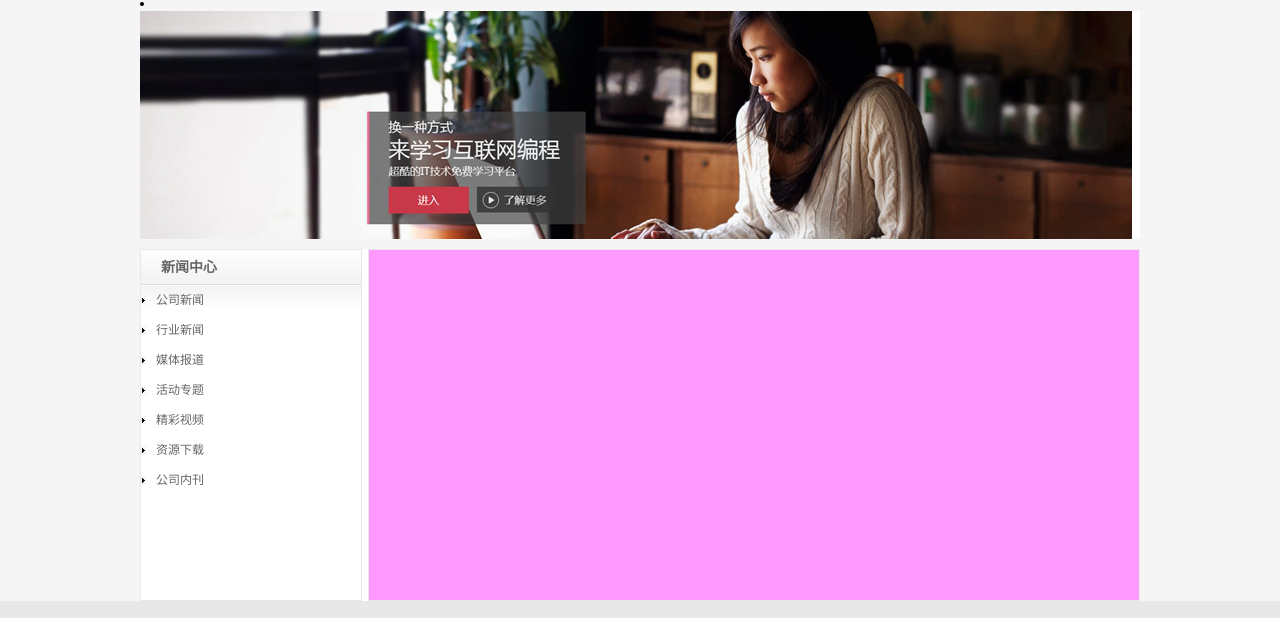
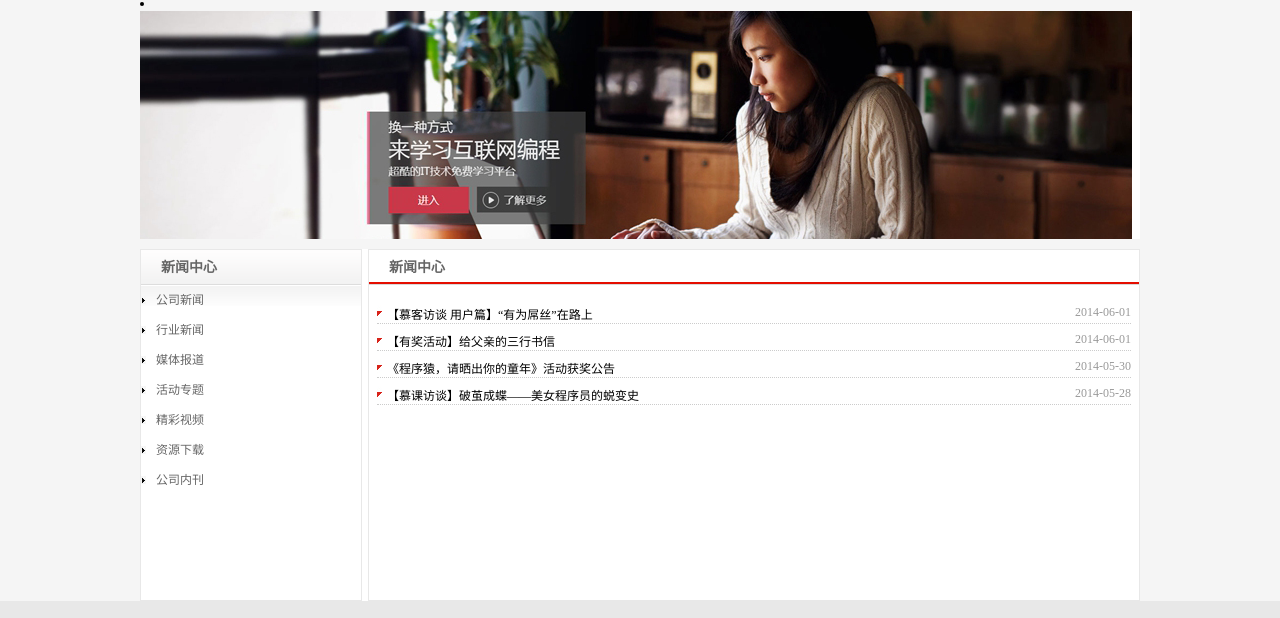
Before and after one commit to somepeopleHavingDream/enterprise-website, a plain HTML site: page list.html in a window 1280 px wide. Shown: the part 151-769 px from the top of the page. Drawn offline with Linux system fonts and the light colour scheme.

Commit message:
feat: 完成企业网站新闻列表制作

```diff
--- a/css/main.css
+++ b/css/main.css
@@ -374,7 +374,17 @@ body {
     width: 770px;
     min-height: 350px;
     _height: 350px;
-    background-color: #ff99ff;
+    /* background-color: #ff99ff; */
     border: 1px solid #e8e8e8;
     float: right;
 }
+
+.list_box h2 {
+    font-size: 14px;
+    font-family: "微软雅黑";
+    color: #666666;
+    height: 35px;
+    line-height: 35px;
+    background: url(../images/type_bg.png) repeat-x;
+    padding-left: 20px;
+}
--- a/list.html
+++ b/list.html
@@ -84,7 +84,29 @@
                     </ul>
                 </div>
             </div><!-- news_type结束 -->
-            <div class="list_box"></div><!-- list_box结束 -->
+            <div class="list_box">
+                <h2>新闻中心</h2>
+                <div class="news_list">
+                    <ul>
+                        <li>
+                            <span>2014-06-01</span>
+                            <a href="news.html">【慕客访谈 用户篇】“有为屌丝”在路上</a>
+                        </li>
+                        <li>
+                            <span>2014-06-01</span>
+                            <a href="news.html">【有奖活动】给父亲的三行书信</a>
+                        </li>
+                        <li>
+                            <span>2014-05-30</span>
+                            <a href="news.html">《程序猿，请晒出你的童年》活动获奖公告</a>
+                        </li>
+                        <li>
+                            <span>2014-05-28</span>
+                            <a href="news.html" title="aa">【慕课访谈】破茧成蝶——美女程序员的蜕变史</a>
+                        </li>
+                    </ul>
+                </div>
+            </div><!-- list_box结束 -->
         </div><!-- list_main结束 -->
     </div><!-- wrap结束 -->
     <div class="copyright">
```
